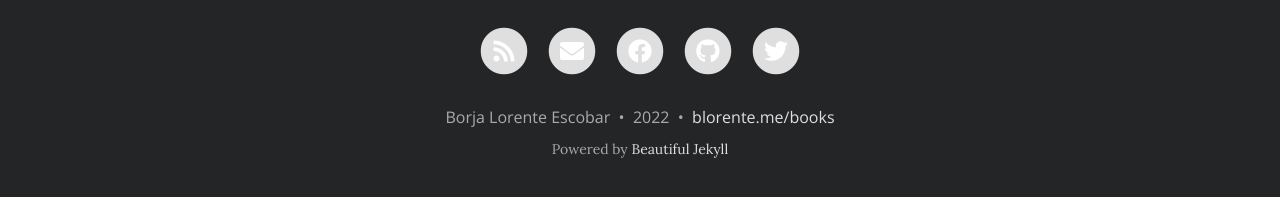
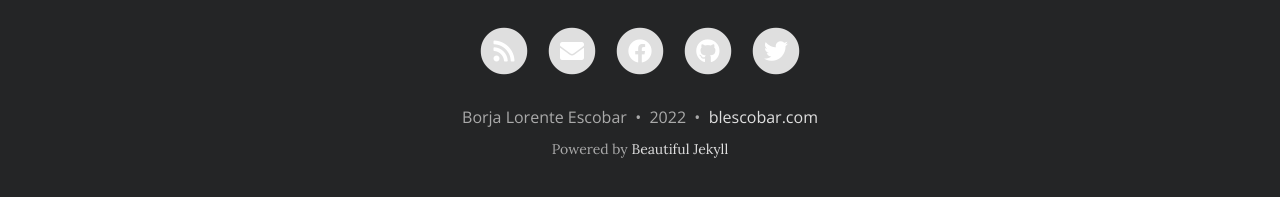
Before and after one commit to blorente/books, a Jekyll site: the page built from index.md, in a window 1280 px wide and 900 px high, scrolled down 1994 px. Shown: the part 690-887 px from the top of the window. Built offline with Jekyll 4.4.1, drawn with Linux system fonts in a browser that asks for light colours; nearby versions of some CDN libraries; comment, search, counter and statistics services are not loaded.

Commit message:
change baseurl

```diff
--- a/_config.yml
+++ b/_config.yml
@@ -80,7 +80,7 @@ share-links-active:
 
 # How to display the link to your website in the footer
 # Remove this if you don't want a link in the footer
-url-pretty: "blorente.me/books"
+url-pretty: "blescobar.com"
 
 # Excerpt word length - Truncate the excerpt of each post on the feed page to the specified number of words
 excerpt_length: 50
```
